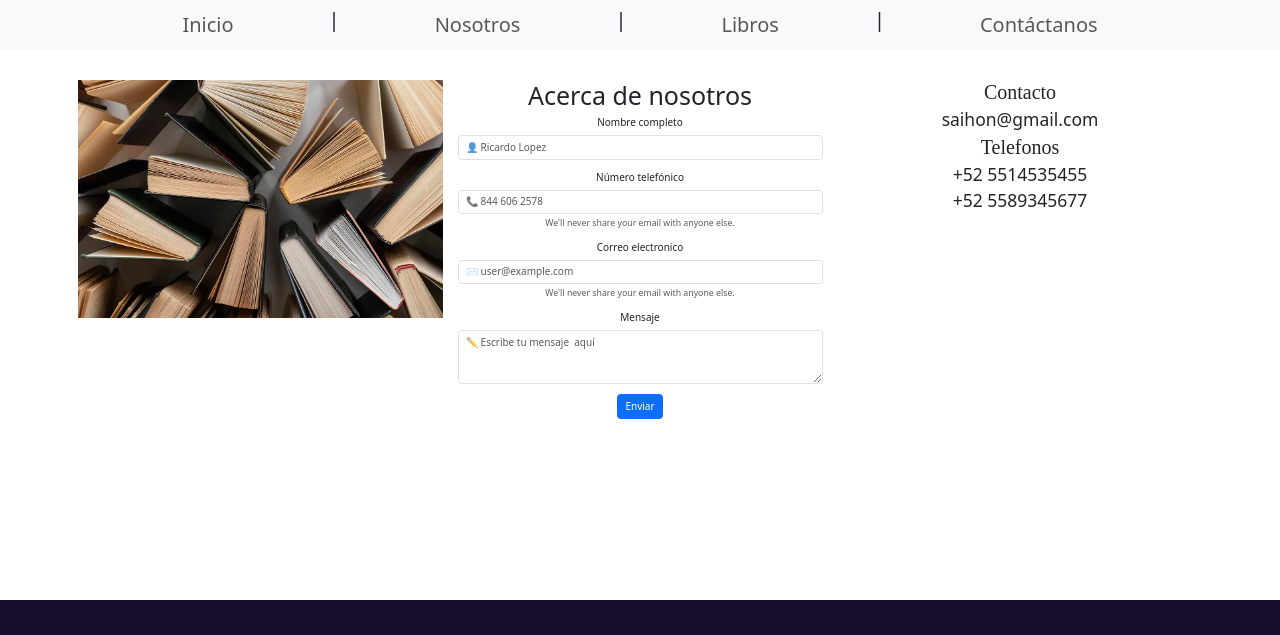
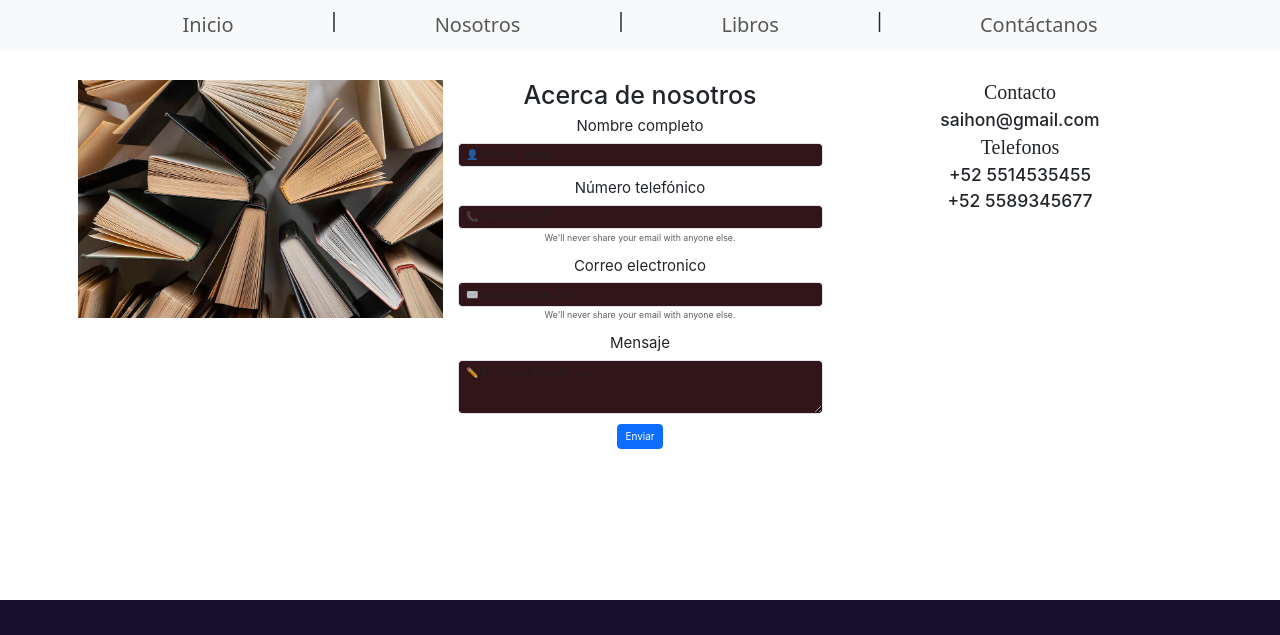
Before and after one commit to sam-alen/saihon, a plain HTML site: page contactanos.html in a window 1280 px wide. Shown: the top 635 px of the page. Drawn offline with nearby package versions, Linux system fonts and the light colour scheme.

Commit message:
Cambios de Leo

```diff
--- a/contactanos.html
+++ b/contactanos.html
@@ -49,7 +49,7 @@
                   <img src="assets/imagenes/Contactenos.webp" alt="Imgcontacto" width="100%">
               </div>
               <div class="col">
-                  <div><!--Titulo-->
+                  <div class="tituloMain"><!--Titulo-->
                       <h1>Acerca de nosotros</h1>
                   </div>
                   <div>
@@ -60,7 +60,7 @@
                           </div>
                           <div class="mb-3">
                             <label for="exampleInputPassword1" class="form-label">Número telefónico</label>
-                            <input type="email" class="form-control" id="exampleInputEmail" aria-describedby="emailHelp" placeholder="📞 844 606 2578">
+                            <input type="email" class="form-control" id="exampleInputPhone" aria-describedby="emailHelp" placeholder="📞 844 606 2578">
                             <div id="emailHelp" class="form-text">We'll never share your email with anyone else.</div>
                         </div>
                           <div class="mb-3">
--- a/css/stylecontactanos.css
+++ b/css/stylecontactanos.css
@@ -77,3 +77,41 @@ h2{
    margin-bottom: 1rem;
 }
  /* ========================================================================================================================================= */
+
+main{
+
+  font-family: "Inter", sans-serif;
+}
+
+.form-label{
+  font-size: 15px;
+}
+
+#exampleInputName{
+  background-color: rgba(50, 21, 25, 1);
+}
+
+
+#exampleInputPhone{
+  background-color: rgba(50, 21, 25, 1);
+}
+
+#exampleInputEmail{
+  background-color: rgba(50, 21, 25, 1);
+}
+
+#exampleFormControlTextarea1{
+  background-color: rgba(50, 21, 25, 1);
+}
+
+form-label{
+  text-align: start;
+}
+
+col {
+  align-items: center;
+}
+
+.tituloMain{
+text-align: center;
+}
```
